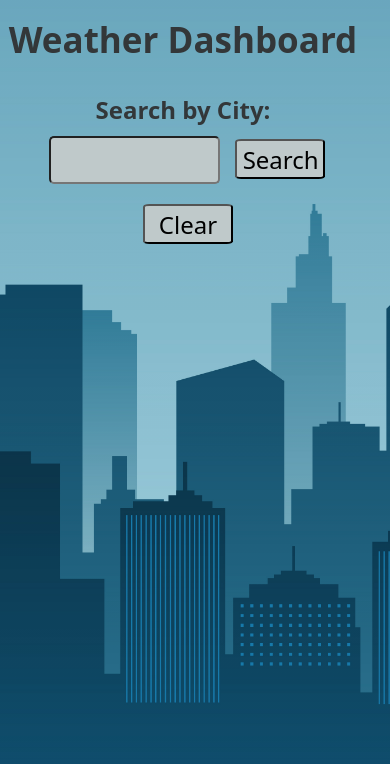
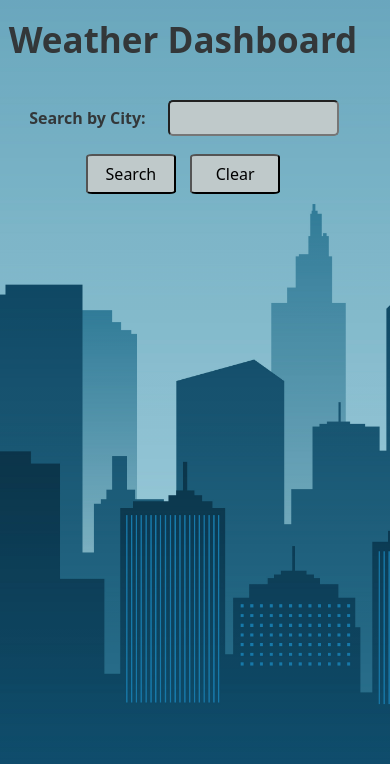
Before and after one commit to ErinHamrick/WeatherApp, a plain HTML site: page index.html in a window 390 px wide. Drawn offline with nearby package versions, Linux system fonts and the light colour scheme.

Commit message:
updated media queries

```diff
--- a/assets/style.css
+++ b/assets/style.css
@@ -48,6 +48,7 @@ header {
 	height: 40px;
 	border-radius: 7%;
 	background-color: var(--secondary-bg-color);
+	text-align: center;
 }
 
 #clear {
@@ -104,9 +105,9 @@ span {
 	color: var(--border-color);
 }
 
-@media only screen and (max-width: 767px) {
-	.current,
-	.search {
+@media only screen and (max-width: 650px) {
+	#current,
+	#search {
 		font-size: 1rem;
 	}
 }
```
